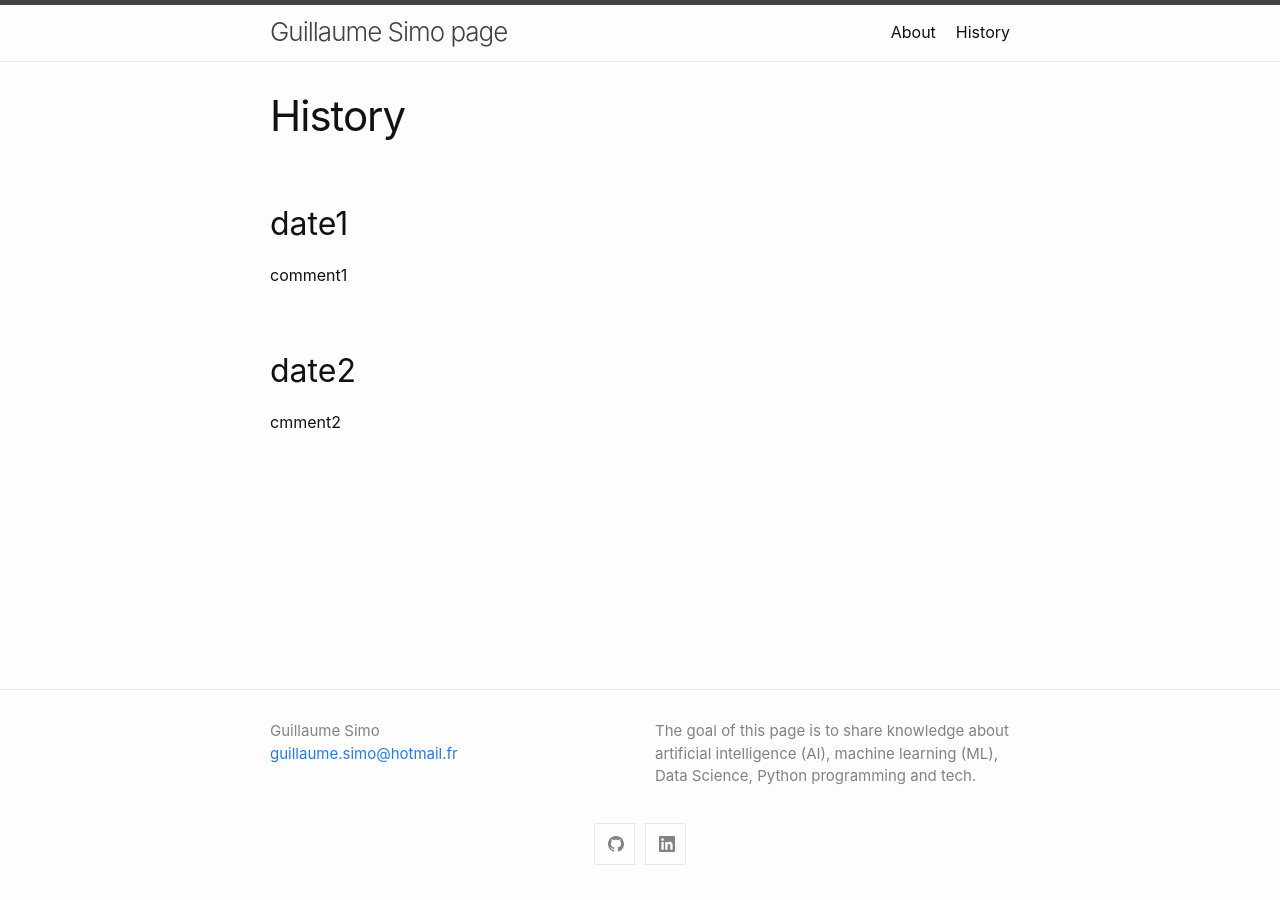
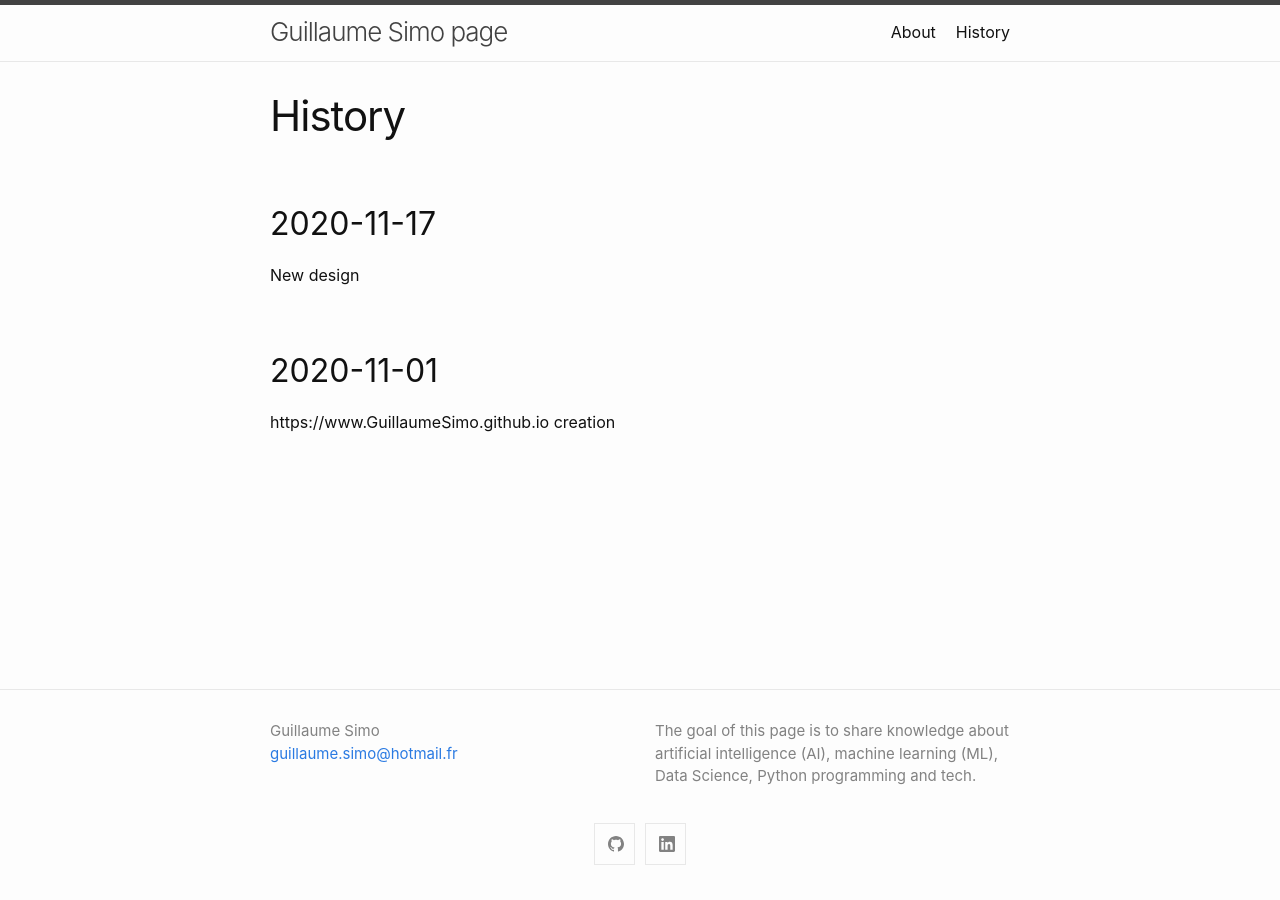
Before and after one commit to GuillaumeSimo/GuillaumeSimo.github.io, a Jekyll site: the page built from history.md, in a window 1280 px wide. Built offline with Jekyll 4.4.1, drawn with Linux system fonts in a browser that asks for light colours.

Commit message:
Update history.md

```diff
--- a/history.md
+++ b/history.md
@@ -4,8 +4,8 @@ title: History
 permalink: /history/
 ---
 
-## date1
-comment1
+## 2020-11-17
+New design
 
-## date2
-cmment2
+## 2020-11-01
+https://www.GuillaumeSimo.github.io creation
```
